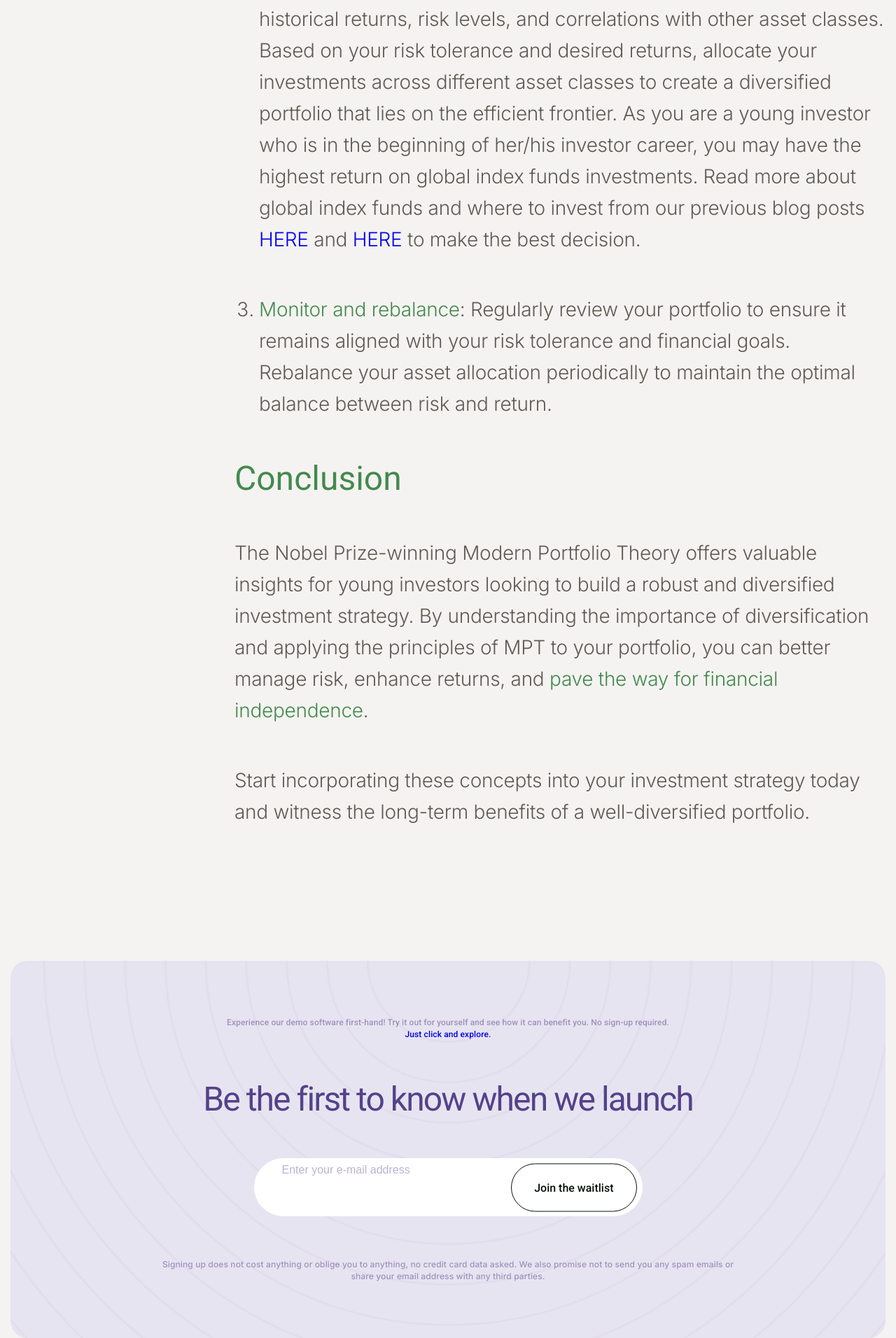
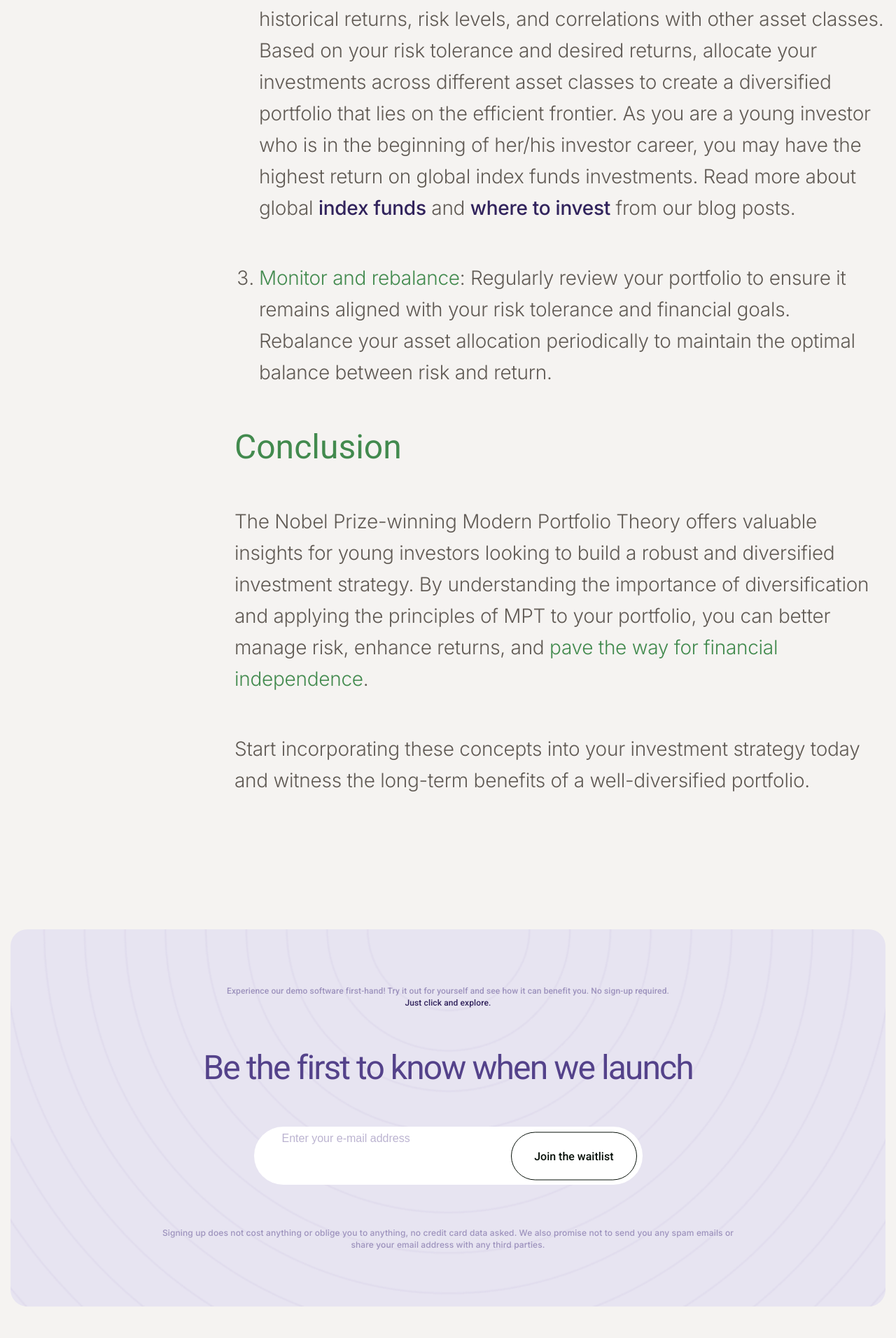
Before and after one commit to truf-company/truf-company.github.io, a Jekyll site: the page built from _posts/2023-04-13-discover-the-nobel-prize-winning-modern-portfolio-theory.markdown, in a window 1280 px wide. Shown: the part 3946-5858 px from the top of the page at 70% size. Built offline with Jekyll 4.4.1, drawn with Linux system fonts in a browser that asks for light colours; comment, search, counter and statistics services are not loaded; after the commit the page ends 5813 px from its top, so only the background shows below that; some of the changed text lies outside the part shown.

Commit message:
- Adding anchor css - Using descriptive anchors instead of "here" in prize winning portfolio blog post

```diff
--- a/_posts/2023-04-13-discover-the-nobel-prize-winning-modern-portfolio-theory.markdown
+++ b/_posts/2023-04-13-discover-the-nobel-prize-winning-modern-portfolio-theory.markdown
@@ -34,7 +34,9 @@ To implement MPT principles in your investment strategy, follow these steps:
 Evaluate your financial goals, investment horizon, and risk appetite to determine your desired level of risk.
 2. __Do your research and construct your portfolio__:
 Investigate various asset classes, such as stocks, bonds, index funds considering their historical returns, risk levels, and correlations with other asset classes. Based on your risk tolerance and desired returns, allocate your investments across different asset classes to create a diversified portfolio that lies on the efficient frontier.
-As you are a young investor who is in the beginning of her/his investor career, you may have the highest return on global index funds investments. Read more about global index funds and where to invest from our previous blog posts [HERE](/what-is-the-global-index-fund/) and [HERE](/where-to-invest-a-guide-for-young-people/) to make the best decision.
+As you are a young investor who is in the beginning of her/his investor career, you may have the highest return on global index funds investments.
+Read more about global [index funds](/what-is-the-global-index-fund) and [where to invest](/where-to-invest-a-guide-for-young-people) from our blog posts.
+
 
 3. __Monitor and rebalance__:
 Regularly review your portfolio to ensure it remains aligned with your risk tolerance and financial goals. Rebalance your asset allocation periodically to maintain the optimal balance between risk and return.
--- a/css/main.css
+++ b/css/main.css
@@ -48,6 +48,11 @@ button {
 
 a {
   text-decoration: none;
+  font-weight: 500;
+  color: var(--purple-400);
+}
+a:hover {
+  text-decoration: underline;
 }
 
 /* ---------------utilities--------------- */
```
